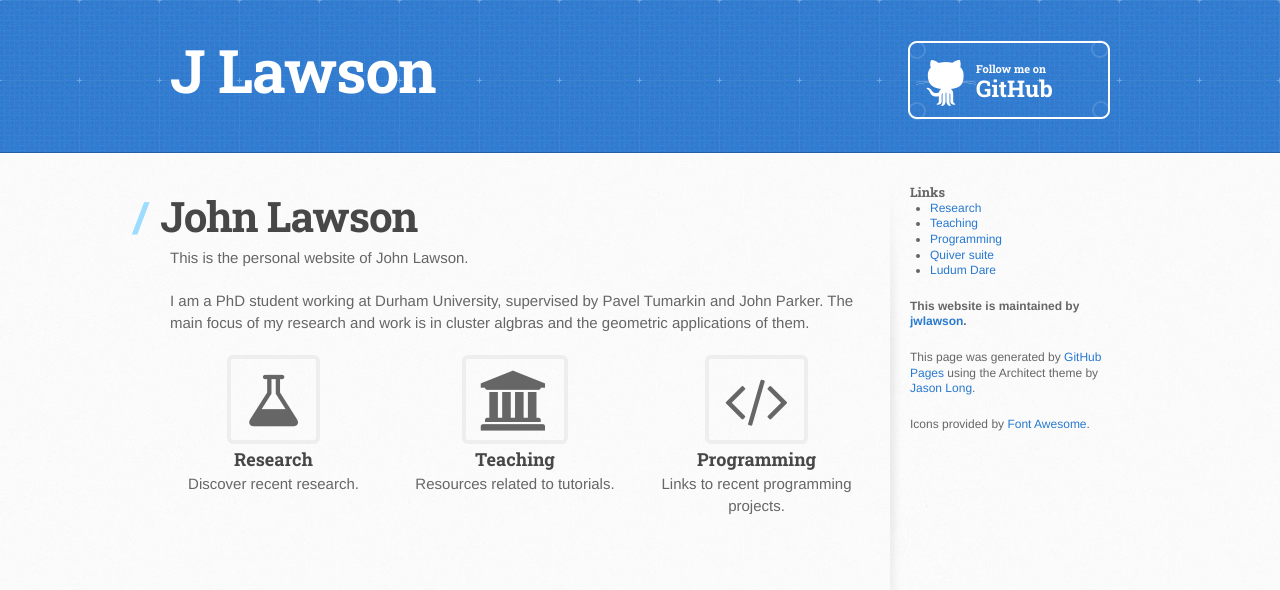
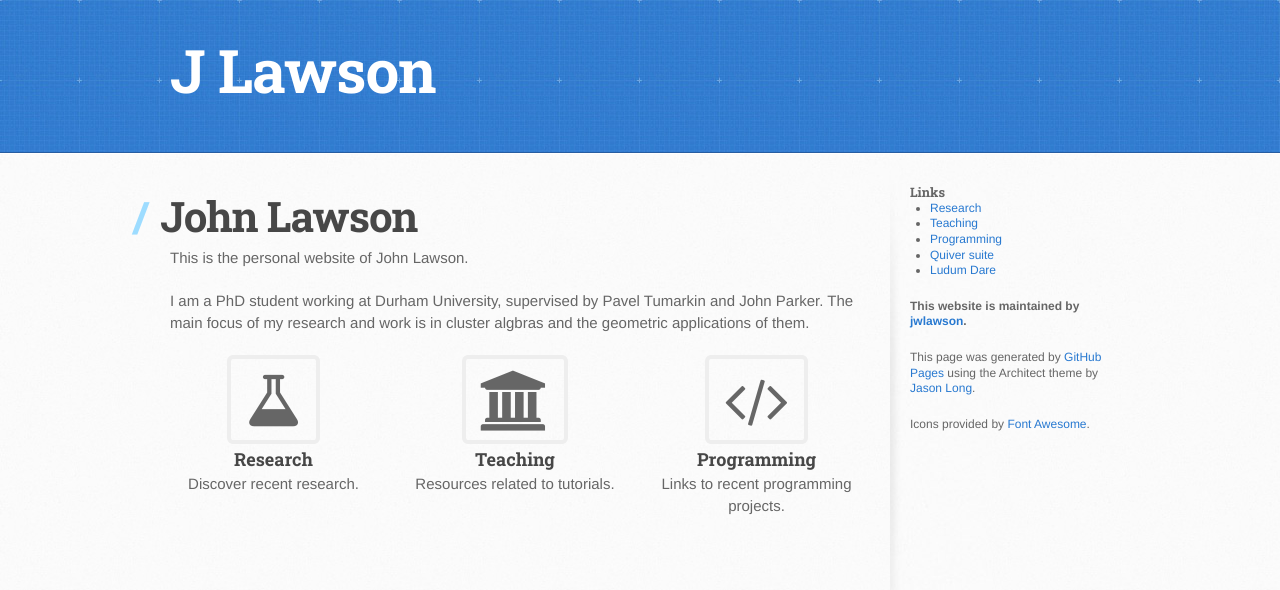
Before and after one commit to jwlawson/jwlawson.github.io, a Jekyll site: the page built from index.md, in a window 1280 px wide. Shown: the top 590 px of the page. Built offline with Jekyll 4.4.1, drawn with Linux system fonts in a browser that asks for light colours; nearby versions of some CDN libraries.

Commit message:
Removes huge github button

```diff
--- a/_includes/header.html
+++ b/_includes/header.html
@@ -2,6 +2,5 @@
   <div class="inner">
     <h1><a href="{{ site.baseurl }}">{{ site.name }}</a></h1>
     <h2>{{ site.description }}</h2>
-    <a href="https://github.com/jwlawson" class="button"><small>Follow me on </small>GitHub</a>
   </div>
 </header>
```
